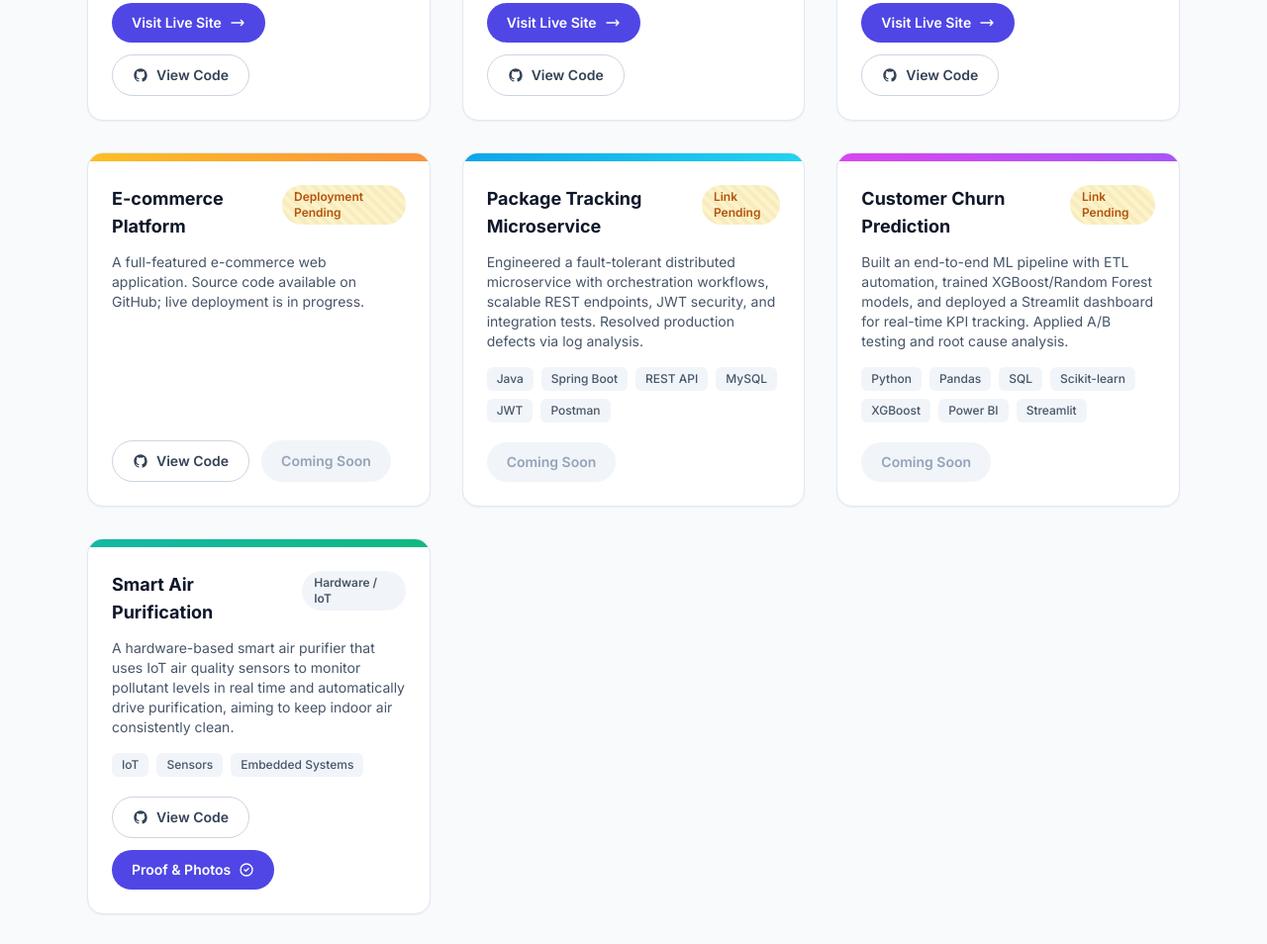
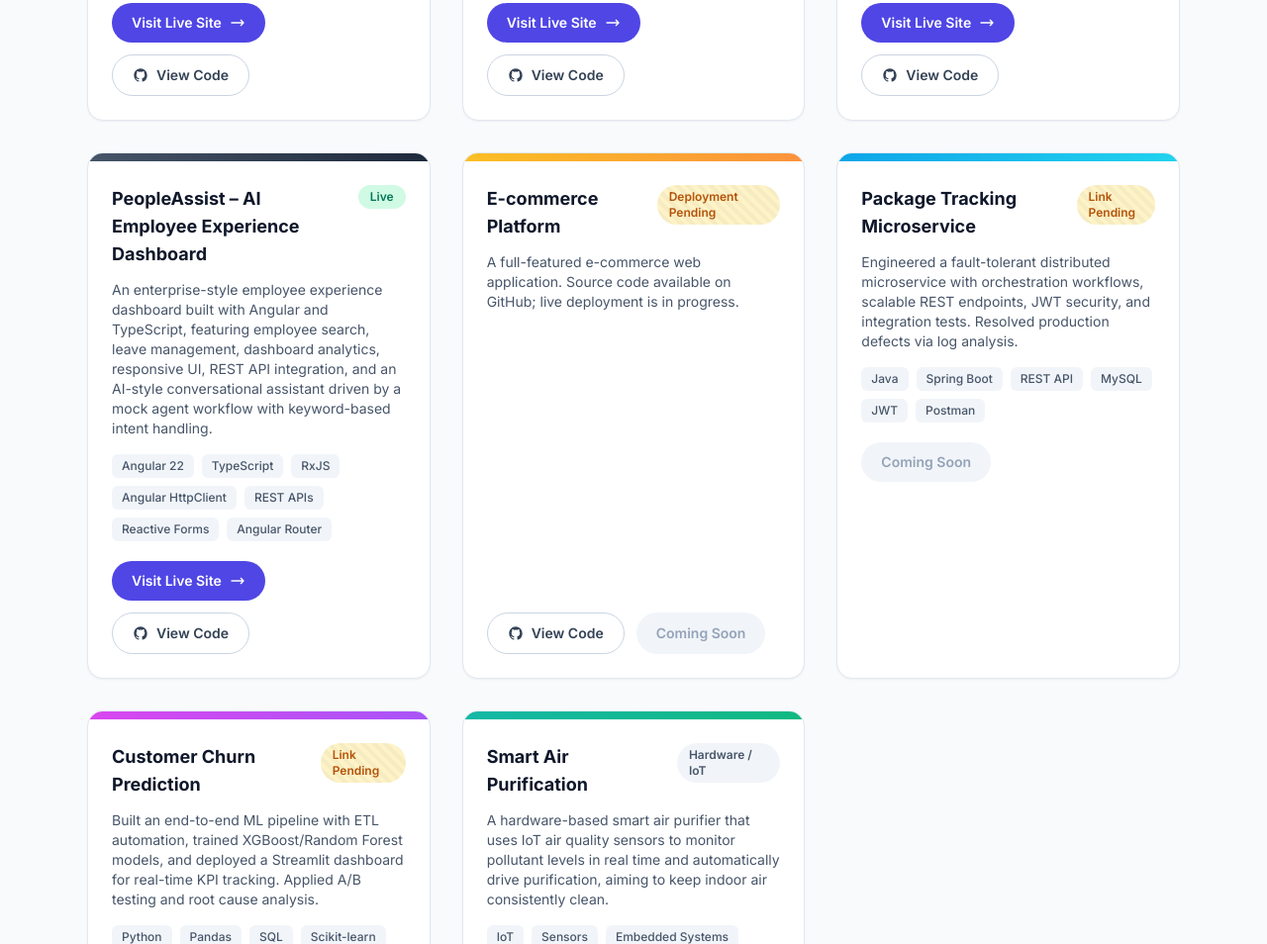
Before and after one commit to Nikitha-git26/NikithaLama_portfolio, a plain HTML site: page index.html in a window 1280 px wide. Shown: the part 1627-2581 px from the top of the page at 99% size. Drawn offline with nearby package versions, Linux system fonts and the light colour scheme; files whose address does not match are found by name.

Commit message:
feat: add PeopleAssist AI employee experience dashboard to projects showcase

```diff
--- a/index.html
+++ b/index.html
@@ -289,7 +289,48 @@
       </div>
     </div>
 
-    <!-- Project 4: E-commerce Platform -->
+    <!-- Project 4: PeopleAssist – AI Employee Experience Dashboard -->
+    <div class="project-card reveal group flex flex-col rounded-2xl border border-slate-200 bg-white shadow-sm overflow-hidden">
+      <div class="h-2 bg-gradient-to-r from-slate-600 to-slate-800"></div>
+      <div class="p-6 flex flex-col flex-1">
+        <div class="flex items-start justify-between gap-3">
+          <h3 class="text-lg font-bold text-slate-900">PeopleAssist – AI Employee Experience Dashboard</h3>
+          <span class="inline-flex items-center rounded-full bg-emerald-100 px-3 py-1 text-xs font-semibold text-emerald-700">Live</span>
+        </div>
+        <p class="mt-3 text-sm text-slate-600 flex-1">
+          An enterprise-style employee experience dashboard built with Angular and TypeScript, featuring employee
+          search, leave management, dashboard analytics, responsive UI, REST API integration, and an AI-style
+          conversational assistant driven by a mock agent workflow with keyword-based intent handling.
+        </p>
+        <div class="mt-4 flex flex-wrap gap-2">
+          <span class="rounded-md bg-slate-100 px-2.5 py-1 text-xs font-medium text-slate-600">Angular 22</span>
+          <span class="rounded-md bg-slate-100 px-2.5 py-1 text-xs font-medium text-slate-600">TypeScript</span>
+          <span class="rounded-md bg-slate-100 px-2.5 py-1 text-xs font-medium text-slate-600">RxJS</span>
+          <span class="rounded-md bg-slate-100 px-2.5 py-1 text-xs font-medium text-slate-600">Angular HttpClient</span>
+          <span class="rounded-md bg-slate-100 px-2.5 py-1 text-xs font-medium text-slate-600">REST APIs</span>
+          <span class="rounded-md bg-slate-100 px-2.5 py-1 text-xs font-medium text-slate-600">Reactive Forms</span>
+          <span class="rounded-md bg-slate-100 px-2.5 py-1 text-xs font-medium text-slate-600">Angular Router</span>
+        </div>
+        <div class="mt-5 flex flex-wrap gap-3">
+          <a href="https://people-assist-ai-employee-experience-dashboard-24s49cw7a.vercel.app/" target="_blank" rel="noopener noreferrer"
+             class="inline-flex items-center gap-2 rounded-full bg-brand-600 px-5 py-2.5 text-sm font-semibold text-white hover:bg-brand-700 transition-colors">
+            Visit Live Site
+            <svg xmlns="http://www.w3.org/2000/svg" class="h-4 w-4" viewBox="0 0 24 24" fill="none" stroke="currentColor" stroke-width="2">
+              <path stroke-linecap="round" stroke-linejoin="round" d="M17 8l4 4m0 0l-4 4m4-4H3"/>
+            </svg>
+          </a>
+          <a href="https://github.com/Nikitha-git26/PeopleAssist-AI-Employee-Experience-Dashboard" target="_blank" rel="noopener noreferrer"
+             class="inline-flex items-center gap-2 rounded-full border border-slate-300 px-5 py-2.5 text-sm font-semibold text-slate-700 hover:border-brand-400 hover:text-brand-600 transition-colors">
+            <svg xmlns="http://www.w3.org/2000/svg" viewBox="0 0 24 24" class="h-4 w-4" fill="currentColor">
+              <path fill-rule="evenodd" clip-rule="evenodd" d="M12 2C6.48 2 2 6.58 2 12.2c0 4.5 2.87 8.32 6.84 9.67.5.1.68-.22.68-.49 0-.24-.01-.87-.01-1.71-2.78.62-3.37-1.37-3.37-1.37-.46-1.19-1.11-1.51-1.11-1.51-.91-.63.07-.62.07-.62 1 .07 1.53 1.05 1.53 1.05.89 1.56 2.34 1.11 2.91.85.09-.66.35-1.11.63-1.37-2.22-.26-4.56-1.14-4.56-5.06 0-1.12.39-2.03 1.03-2.75-.1-.26-.45-1.31.1-2.73 0 0 .84-.27 2.75 1.05a9.4 9.4 0 0 1 2.5-.34c.85 0 1.71.11 2.5.34 1.91-1.32 2.75-1.05 2.75-1.05.55 1.42.2 2.47.1 2.73.64.72 1.03 1.63 1.03 2.75 0 3.93-2.34 4.79-4.57 5.05.36.32.68.94.68 1.9 0 1.37-.01 2.47-.01 2.81 0 .27.18.6.69.49A10.02 10.02 0 0 0 22 12.2C22 6.58 17.52 2 12 2z"/>
+            </svg>
+            View Code
+          </a>
+        </div>
+      </div>
+    </div>
+
+    <!-- Project 5: E-commerce Platform -->
     <div class="project-card reveal group flex flex-col rounded-2xl border border-slate-200 bg-white shadow-sm overflow-hidden">
       <div class="h-2 bg-gradient-to-r from-amber-400 to-orange-400"></div>
       <div class="p-6 flex flex-col flex-1">
@@ -316,7 +357,7 @@
       </div>
     </div>
 
-    <!-- Project 5: Package Tracking Microservice -->
+    <!-- Project 6: Package Tracking Microservice -->
     <div class="project-card reveal group flex flex-col rounded-2xl border border-slate-200 bg-white shadow-sm overflow-hidden">
       <div class="h-2 bg-gradient-to-r from-sky-500 to-cyan-400"></div>
       <div class="p-6 flex flex-col flex-1">
@@ -345,7 +386,7 @@
       </div>
     </div>
 
-    <!-- Project 6: Customer Churn Prediction -->
+    <!-- Project 7: Customer Churn Prediction -->
     <div class="project-card reveal group flex flex-col rounded-2xl border border-slate-200 bg-white shadow-sm overflow-hidden sm:col-span-2 lg:col-span-1">
       <div class="h-2 bg-gradient-to-r from-fuchsia-500 to-purple-500"></div>
       <div class="p-6 flex flex-col flex-1">
@@ -375,7 +416,7 @@
       </div>
     </div>
 
-    <!-- Project 7: Smart Air Purification -->
+    <!-- Project 8: Smart Air Purification -->
     <div class="project-card reveal group flex flex-col rounded-2xl border border-slate-200 bg-white shadow-sm overflow-hidden">
       <div class="h-2 bg-gradient-to-r from-teal-500 to-emerald-500"></div>
       <div class="p-6 flex flex-col flex-1">
```
